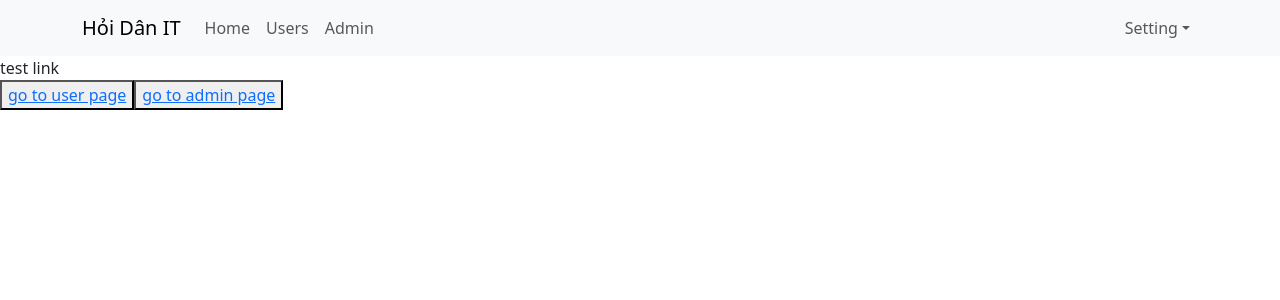
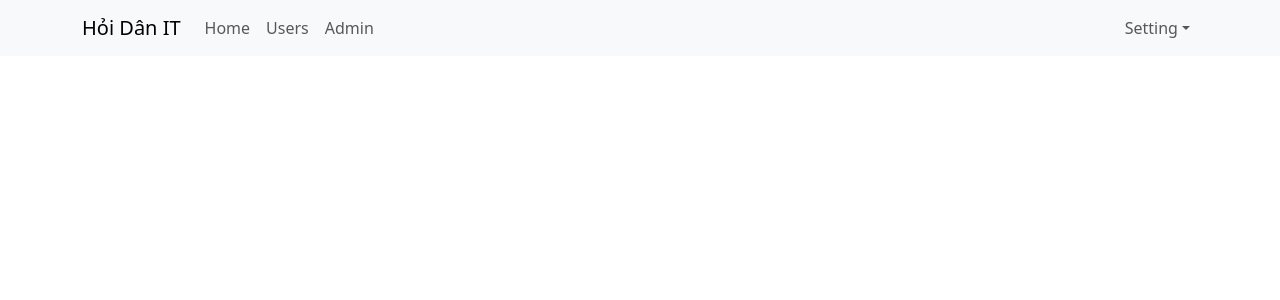
Before and after one commit to Thanh3423/basic-react-redux, a React (Create React App) app: page / in a window 1280 px wide. Shown: the top 300 px of the page. Built offline with nearby package versions, Linux system fonts and the light colour scheme.

Commit message:
Nested Routes

```diff
--- a/src/App.js
+++ b/src/App.js
@@ -1,7 +1,7 @@
 
 import './App.scss';
 import Header from './components/Header/Header';
-import { Link } from 'react-router-dom';
+import { Outlet, Link } from 'react-router-dom';
 
 
 
@@ -9,20 +9,21 @@
   return (
 
     <div className="app-container">
-      <Header />
-      <div>
-        test link
-        <div>
-          <button>
-            <Link to="/users"> go to user page</Link>
-          </button>
-          <button>
-            <Link to="/admins"> go to admin page</Link>
+      <div className='header-container'>
+        <Header />
+      </div>
 
-          </button>
+      <div className='main-container'>
+        <div className='sidenav-container'>
 
         </div>
+
+        <div className='app-content'>
+          <Outlet />
+        </div>
+
       </div>
+
     </div>
   );
 }
--- a/src/index.js
+++ b/src/index.js
@@ -20,9 +20,10 @@
     {/* <React.StrictMode> */}
     <BrowserRouter>
       <Routes>
-        <Route path="/" element={<App />} />
-        <Route path="users" element={<User />} />
-        <Route path="admins" element={<Admin />} />
+        <Route path="/" element={<App />} >
+          <Route path="users" element={<User />} />
+          <Route path="admins" element={<Admin />} />
+        </Route>
       </Routes>
     </BrowserRouter>
 
```
